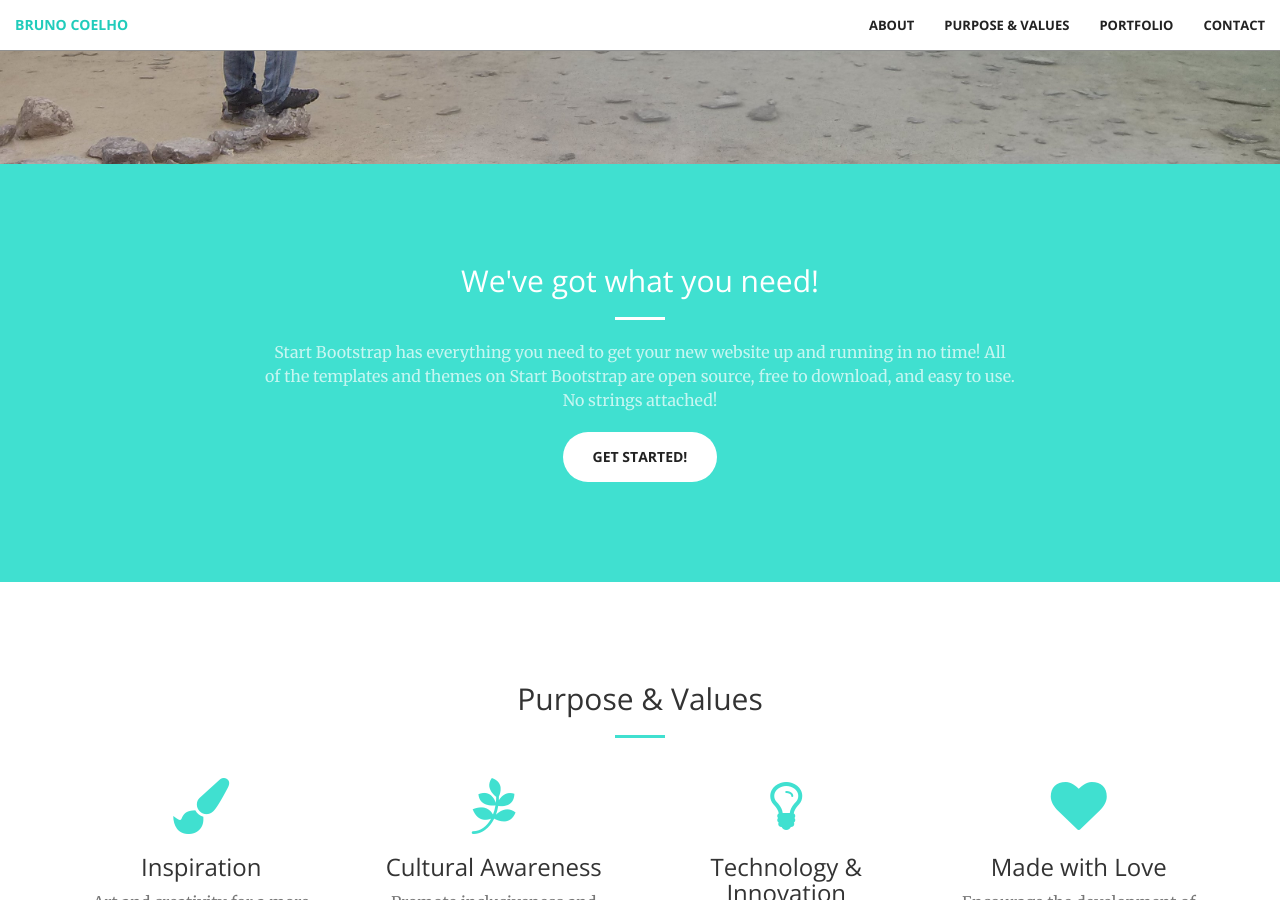
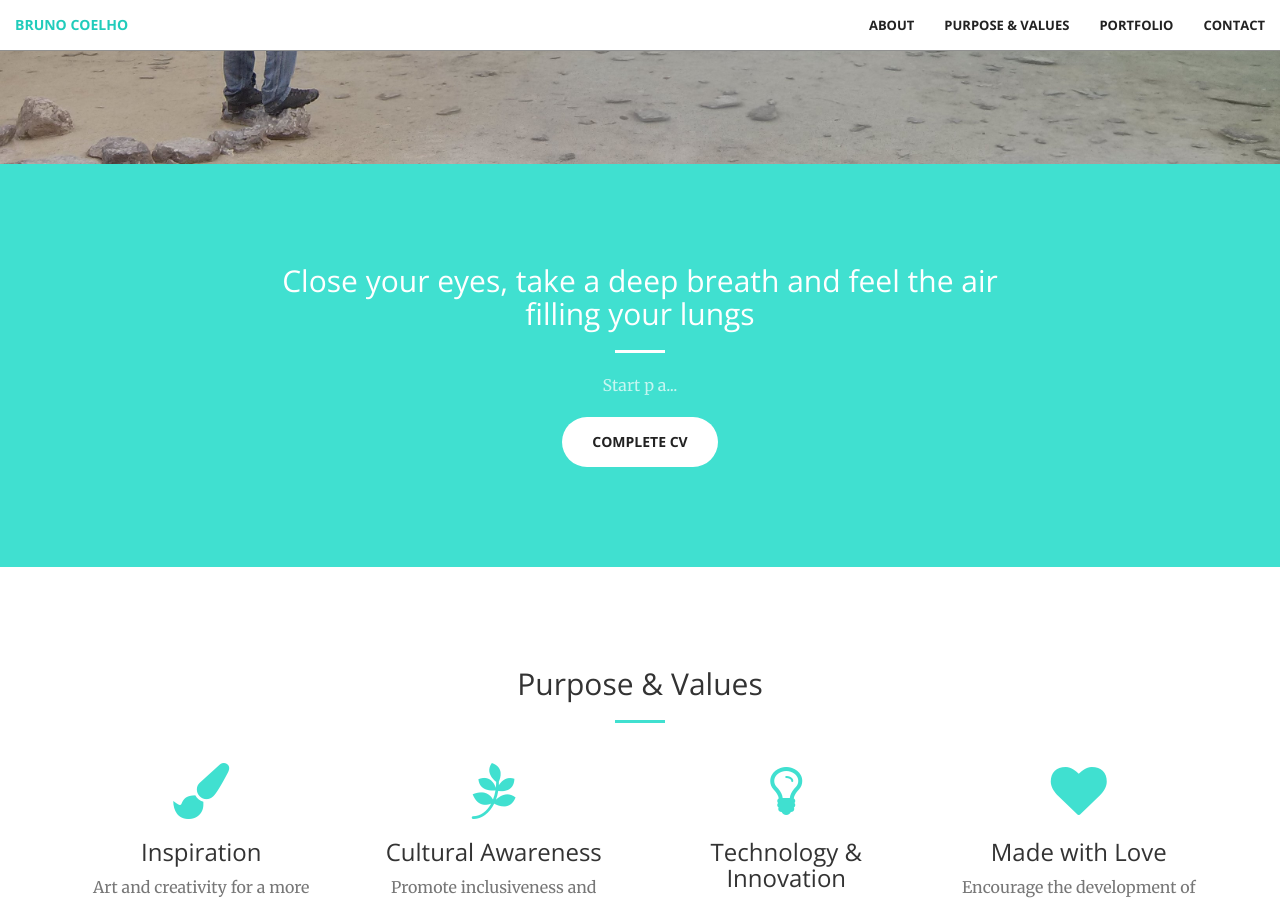
Before and after one commit to brunonaz/artbrunocoelho, a Jekyll site: the page built from index.html, in a window 1280 px wide and 900 px high, scrolled down 736 px. Built offline with Jekyll 4.4.1, drawn with Linux system fonts in a browser that asks for light colours.

Commit message:
Update call-to-action.html

```diff
--- a/_includes/call-to-action.html
+++ b/_includes/call-to-action.html
@@ -2,10 +2,10 @@
     <div class="container">
         <div class="row">
             <div class="col-lg-8 col-lg-offset-2 text-center">
-                <h2 class="section-heading">We've got what you need!</h2>
+                <h2 class="section-heading">Close your eyes, take a deep breath and feel the air filling your lungs</h2>
                 <hr class="light">
-                <p class="text-faded">Start Bootstrap has everything you need to get your new website up and running in no time! All of the templates and themes on Start Bootstrap are open source, free to download, and easy to use. No strings attached!</p>
-                <a href="#" class="btn btn-default btn-xl">Get Started!</a>
+                <p class="text-faded">Start p a...</p>
+                <a href="http://lattes.cnpq.br/8649025399388231" class="btn btn-default btn-xl" target="_blank">Complete  CV</a>
             </div>
         </div>
     </div>
```
